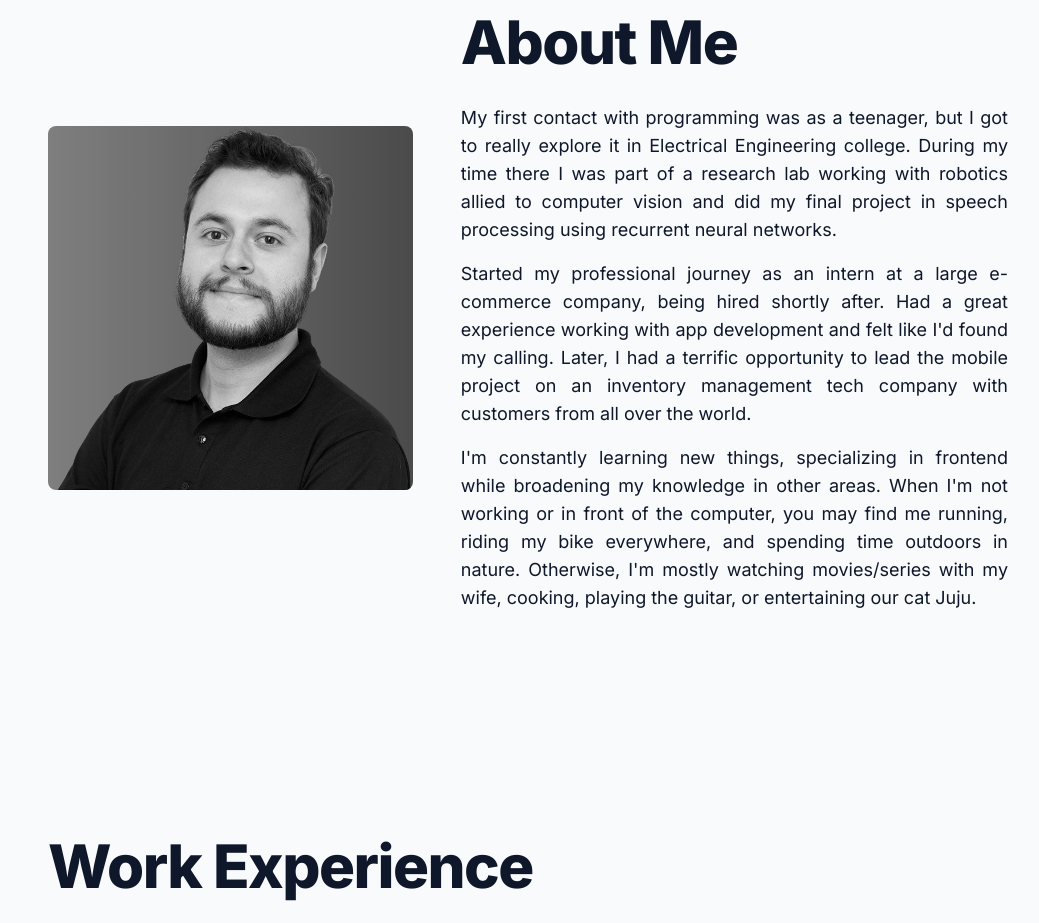
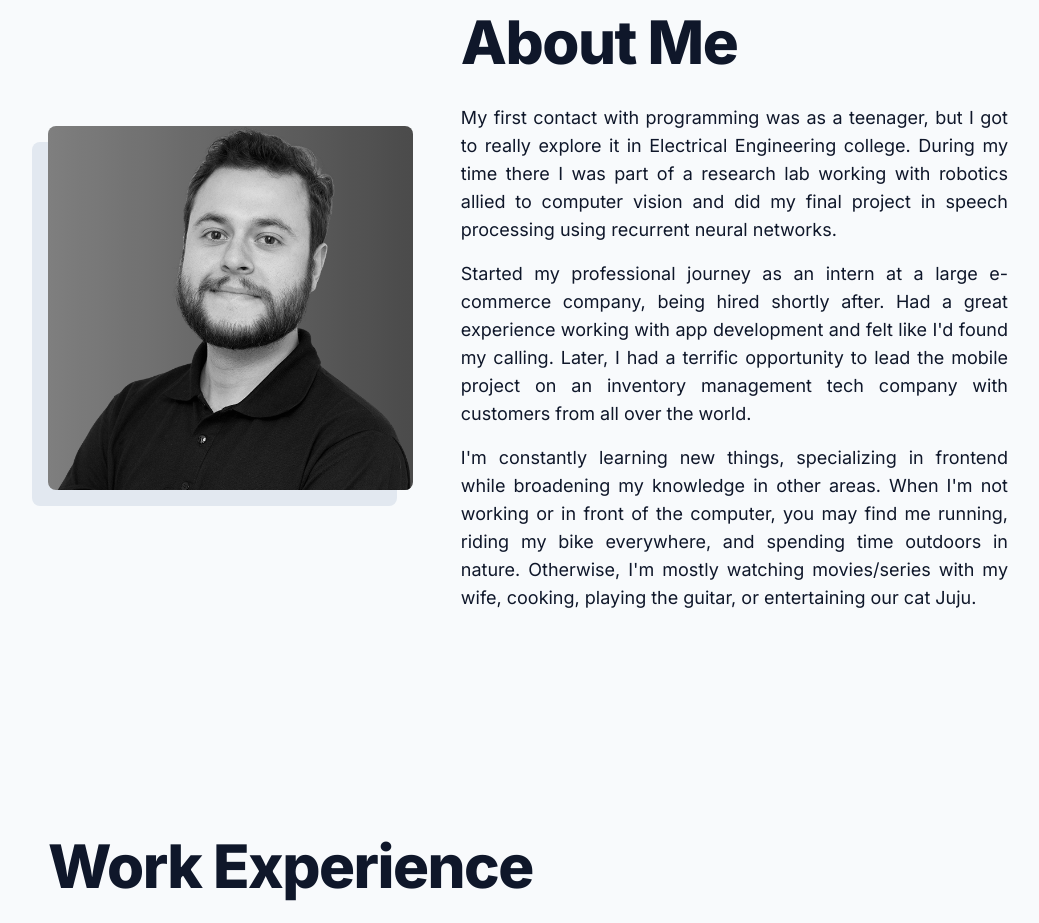
Before and after one commit to scalfs/personal-website, a Next.js app: page / in a window 1280 px wide. Shown: the part 820-1743 px from the top of the page, without its empty margins (112-1151 px from the left). Built offline with nearby package versions, Linux system fonts and the light colour scheme; no server answers.

Commit message:
feat: added portrait wrapper

```diff
--- a/src/components/About/index.tsx
+++ b/src/components/About/index.tsx
@@ -35,13 +35,14 @@ const About = () => {
           </p>
         </div>
         {/* transition-transform duration-250 ease-in-out-cubic hover:-translate-y-1 motion-reduce:transition-none motion-reduce:hover:transform-none */}
-        <div className="m-auto w-3/5 transition-transform duration-250 ease-in-out-cubic hover:-translate-y-1 motion-reduce:transition-none motion-reduce:hover:transform-none md:w-2/5">
+        <div className="group relative m-auto w-3/5 md:w-2/5">
+          <div className="absolute -bottom-2 -left-4 aspect-square w-full rounded-lg bg-slate-200 transition-transform duration-250 ease-in-out-cubic group-hover:-translate-y-2 group-hover:translate-x-2 motion-reduce:transition-none motion-reduce:group-hover:transform-none" />
           <Image
             width={400}
             height={400}
             src="/img/profile.png"
             alt="Picture of the author with a serious yet welcoming expression."
-            className="rounded-lg bg-gradient-to-r from-[#4586e2] to-[#214bc1] object-cover object-center grayscale transition duration-250 ease-in-out-cubic hover:grayscale-0"
+            className="rounded-lg bg-gradient-to-r from-[#4586e2] to-[#214bc1] object-cover grayscale transition duration-250 ease-in-out-cubic group-hover:grayscale-0"
           />
         </div>
       </div>
```
Also changed, not shown: 1 other file (tests, documents, lock files or other folders).
